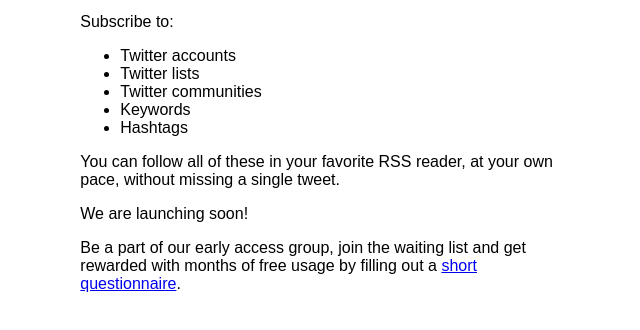
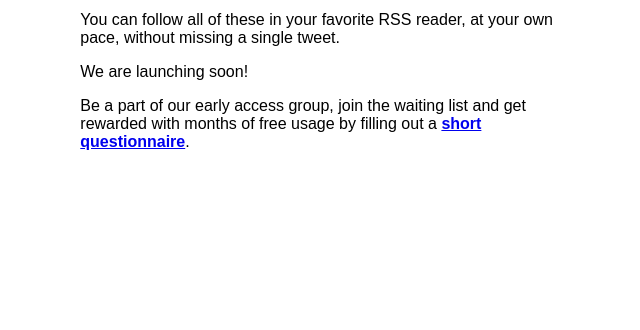
Before and after one commit to x2rss/x2rss.github.io, a plain HTML site: page index.html in a window 1280 px wide. Shown: the part 332-662 px from the top of the page, without its empty margins (315-955 px from the left). Drawn offline with Linux system fonts and the light colour scheme.

Commit message:
Update index.html

```diff
--- a/index.html
+++ b/index.html
@@ -11,18 +11,13 @@
   		gtag('config', 'G-99FP8NGJFC');
 	</script>
     <style>
-        html {
-            height: 100%;
+        body {
             margin: 0;
-            display: flex;
-            justify-content: center;
-            align-items: center;
+            padding: 16px;
             font-family: Arial, sans-serif;
-            flex-direction: column;
-        }
-		body {
-			padding: 16px;
             max-width: 55ch;
+            margin-left: auto;
+            margin-right: auto;
         }
     </style>
     <title>Twitter (X) to RSS feed</title>
@@ -45,7 +40,7 @@
     </p>
     <p>We are launching soon!</p>
     <p>
-        Be a part of our early access group, join the waiting list and get rewarded with months of free usage by filling out a <a href="https://forms.gle/TwivMcuwesZNiwm48">short questionnaire</a>.
+        Be a part of our early access group, join the waiting list and get rewarded with months of free usage by filling out a <a href="https://forms.gle/TwivMcuwesZNiwm48"><strong>short questionnaire</strong></a>.
     </p>
 </body>
 </html>
```
Lines whose indentation alone changed are shown as unchanged.
